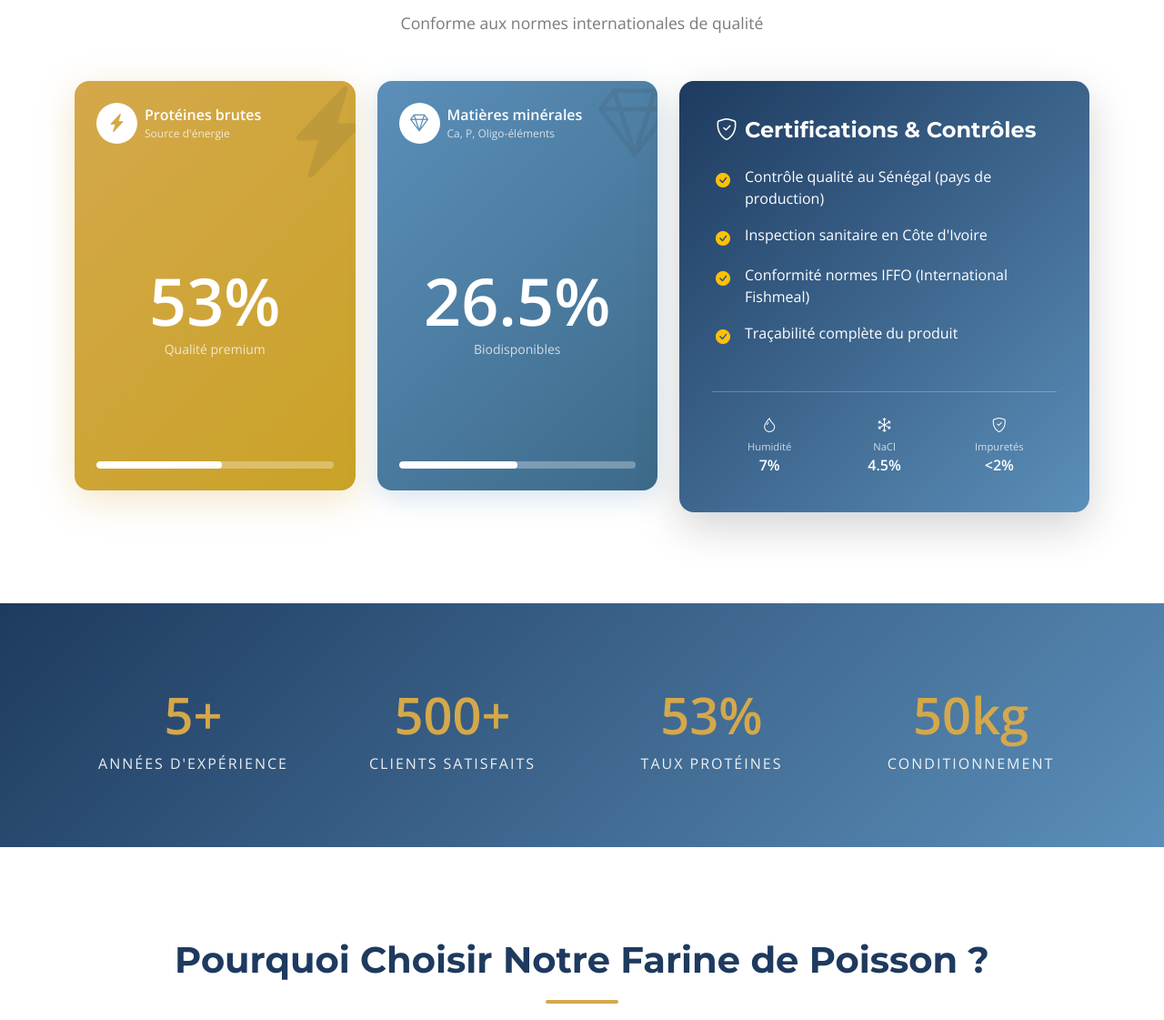
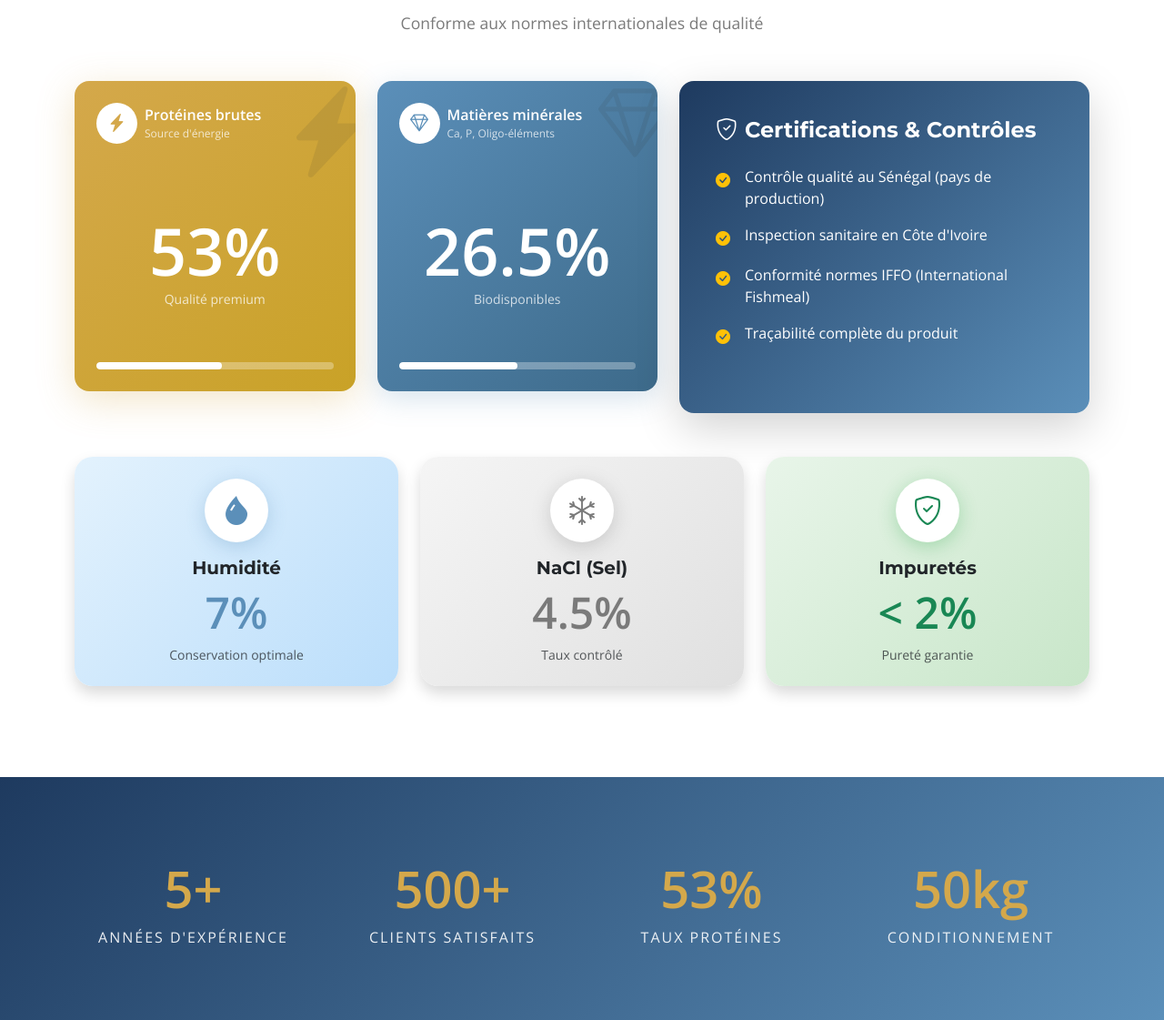
Before and after one commit to zrobla/serviac-waas, a Django app: template website/templates/website/home.html in a window 1280 px wide. Shown: the part 2611-3732 px from the top of the page at 91% size. Run offline with Django 5.2, Linux system fonts and the light colour scheme; the template is opened without the code that fills it, so the values that code supplies are empty.

Commit message:
style(home): Enhanced Humidity, NaCl, Impurities as visible cards
- Three separate premium cards below main composition
- Gradient backgrounds (blue, gray, green)
- Large icons with shadow circles
- Display-size percentages
- Descriptive subtitles

Co-authored-by: Copilot <223556219+Copilot@users.noreply.github.com>

```diff
--- a/website/templates/website/home.html
+++ b/website/templates/website/home.html
@@ -257,25 +257,44 @@
                                 <span>Traçabilité complète du produit</span>
                             </li>
                         </ul>
-                        <!-- Other elements -->
-                        <div class="row g-2 mt-3 pt-3 border-top border-light border-opacity-25">
-                            <div class="col-4 text-center">
-                                <i class="bi bi-droplet d-block mb-1"></i>
-                                <small class="opacity-75 d-block" style="font-size: 0.7rem;">Humidité</small>
-                                <span class="fw-bold">7%</span>
-                            </div>
-                            <div class="col-4 text-center">
-                                <i class="bi bi-snow d-block mb-1"></i>
-                                <small class="opacity-75 d-block" style="font-size: 0.7rem;">NaCl</small>
-                                <span class="fw-bold">4.5%</span>
-                            </div>
-                            <div class="col-4 text-center">
-                                <i class="bi bi-shield-check d-block mb-1"></i>
-                                <small class="opacity-75 d-block" style="font-size: 0.7rem;">Impuretés</small>
-                                <span class="fw-bold">&lt;2%</span>
-                            </div>
-                        </div>
                     </div>
+                </div>
+            </div>
+        </div>
+
+        <!-- Secondary composition elements -->
+        <div class="row g-4 mt-4">
+            <div class="col-md-4" data-aos="fade-up" data-aos-delay="100">
+                <div class="card card-premium h-100 text-center p-4 border-0 shadow" style="background: linear-gradient(135deg, #e3f2fd, #bbdefb);">
+                    <div class="rounded-circle mx-auto mb-3 d-flex align-items-center justify-content-center"
+                         style="width: 70px; height: 70px; background: white; box-shadow: 0 5px 20px rgba(91, 143, 185, 0.3);">
+                        <i class="bi bi-droplet-fill fs-2" style="color: var(--serviac-blue);"></i>
+                    </div>
+                    <h5 class="mb-2">Humidité</h5>
+                    <span class="display-5 fw-bold" style="color: var(--serviac-blue);">7%</span>
+                    <small class="text-muted mt-2 d-block">Conservation optimale</small>
+                </div>
+            </div>
+            <div class="col-md-4" data-aos="fade-up" data-aos-delay="200">
+                <div class="card card-premium h-100 text-center p-4 border-0 shadow" style="background: linear-gradient(135deg, #f5f5f5, #e0e0e0);">
+                    <div class="rounded-circle mx-auto mb-3 d-flex align-items-center justify-content-center"
+                         style="width: 70px; height: 70px; background: white; box-shadow: 0 5px 20px rgba(122, 122, 122, 0.3);">
+                        <i class="bi bi-snow fs-2" style="color: var(--serviac-gray);"></i>
+                    </div>
+                    <h5 class="mb-2">NaCl (Sel)</h5>
+                    <span class="display-5 fw-bold" style="color: var(--serviac-gray);">4.5%</span>
+                    <small class="text-muted mt-2 d-block">Taux contrôlé</small>
+                </div>
+            </div>
+            <div class="col-md-4" data-aos="fade-up" data-aos-delay="300">
+                <div class="card card-premium h-100 text-center p-4 border-0 shadow" style="background: linear-gradient(135deg, #e8f5e9, #c8e6c9);">
+                    <div class="rounded-circle mx-auto mb-3 d-flex align-items-center justify-content-center"
+                         style="width: 70px; height: 70px; background: white; box-shadow: 0 5px 20px rgba(40, 167, 69, 0.3);">
+                        <i class="bi bi-shield-check fs-2 text-success"></i>
+                    </div>
+                    <h5 class="mb-2">Impuretés</h5>
+                    <span class="display-5 fw-bold text-success">&lt; 2%</span>
+                    <small class="text-muted mt-2 d-block">Pureté garantie</small>
                 </div>
             </div>
         </div>
```
